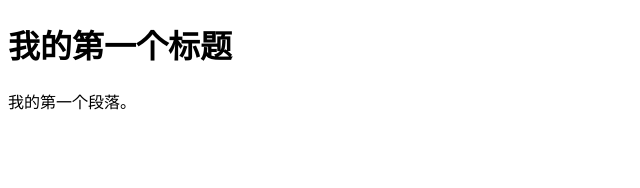
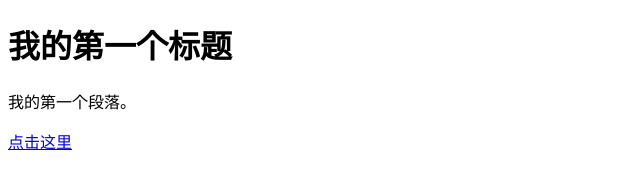
Before and after one commit to senyuyuki/senyuyuki.github.io, a plain HTML site: page index.html in a window 1280 px wide. Shown: the whole page, without its empty margins (0-640 px from the left). Drawn offline with Linux system fonts and the light colour scheme.

Commit message:
Change Try

```diff
--- a/index.html
+++ b/index.html
@@ -7,5 +7,6 @@
 <body>
     <h1>我的第一个标题</h1>
     <p>我的第一个段落。</p>
+    <a href="docs/second.html">点击这里</a>
 </body>
 </html>
```
